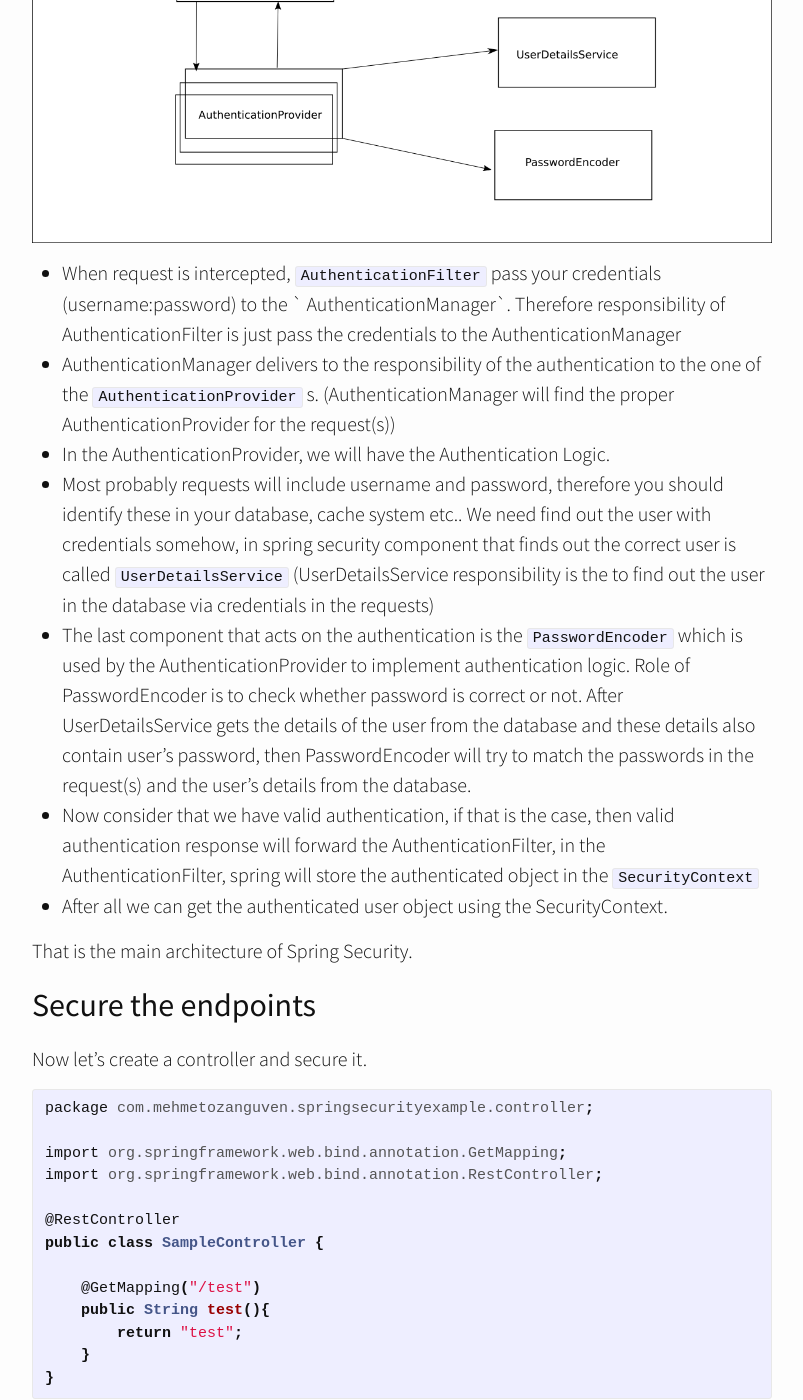
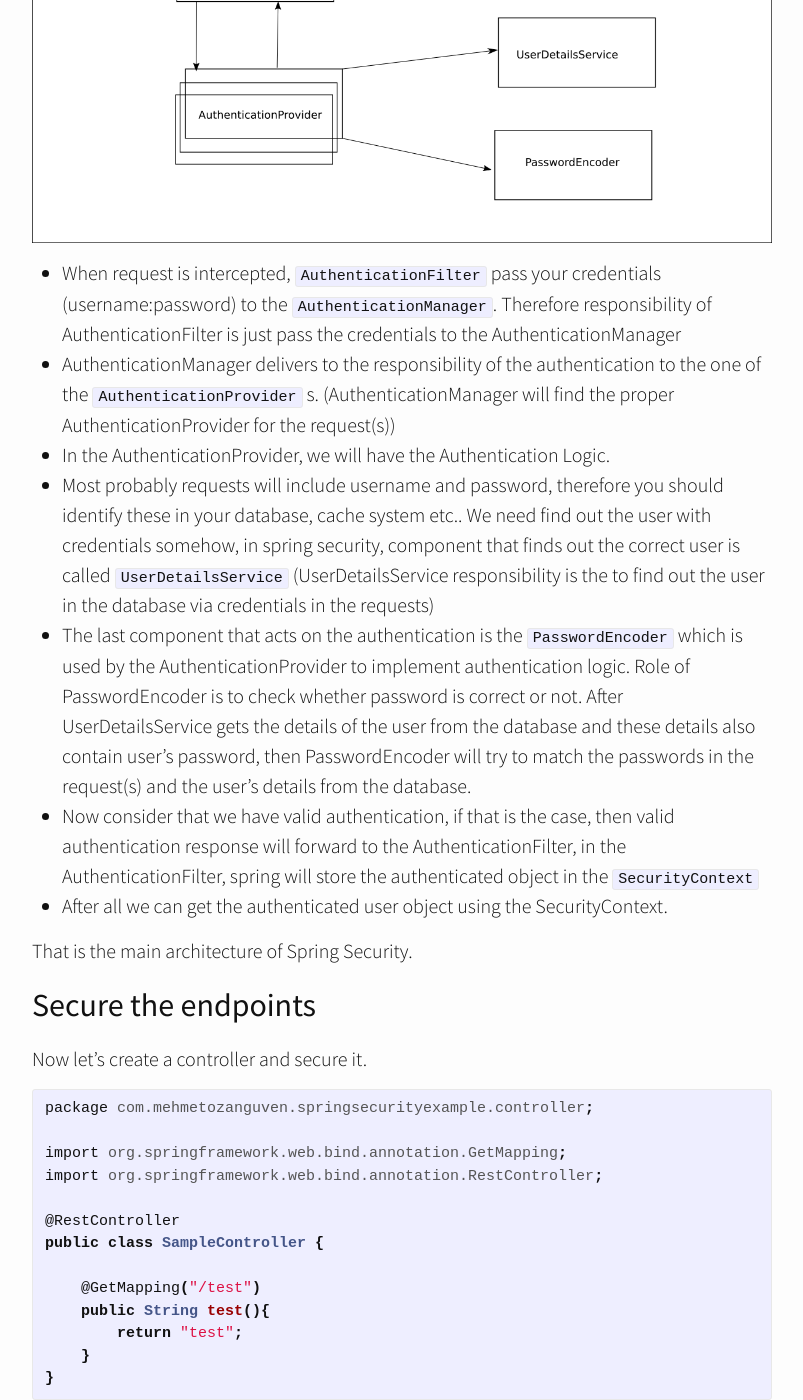
Before and after one commit to mehmetozanguven/mehmetozanguven.github.io, a Jekyll site: the page built from _posts/spring_framework/2020-12-29-spring-security-1-basic-concepts.md, in a window 1280 px wide and 1400 px high, scrolled down 2611 px. Shown: the whole window, without its empty margins (238-1041 px from the left). Built offline with Jekyll 4.4.1, drawn with Linux system fonts in a browser that asks for light colours; nearby versions of some CDN libraries; some of the changed text lies outside the part shown.

Commit message:
some text added

```diff
--- a/_posts/spring_framework/2020-12-29-spring-security-1-basic-concepts.md
+++ b/_posts/spring_framework/2020-12-29-spring-security-1-basic-concepts.md
@@ -73,12 +73,12 @@ First, summarize the overall architecture:
 
 <img src="/assets/spring/security/basic_concepts/spring_security_basic.png" alt="spring_security_basic.png" />
 
-- When request is intercepted, `AuthenticationFilter` pass your credentials (username:password) to the ` AuthenticationManager`. Therefore responsibility of AuthenticationFilter is just pass the credentials to the AuthenticationManager
+- When request is intercepted, `AuthenticationFilter` pass your credentials (username:password) to the `AuthenticationManager`. Therefore responsibility of AuthenticationFilter is just pass the credentials to the AuthenticationManager
 - AuthenticationManager delivers to the responsibility of the authentication to the one of the `AuthenticationProvider` s. (AuthenticationManager will find the proper AuthenticationProvider for the request(s))
 - In the AuthenticationProvider, we will have the Authentication Logic.
-- Most probably requests will include username and password, therefore you should identify these in your database, cache system etc.. We need find out the user with credentials somehow, in spring security component that finds out the correct user is called `UserDetailsService` (UserDetailsService responsibility is the to find out the user in the database via credentials in the requests)
+- Most probably requests will include username and password, therefore you should identify these in your database, cache system etc.. We need find out the user with credentials somehow, in spring security, component that finds out the correct user is called `UserDetailsService` (UserDetailsService responsibility is the to find out the user in the database via credentials in the requests)
 - The last component that acts on the authentication is the `PasswordEncoder` which is used by the AuthenticationProvider to implement authentication logic. Role of PasswordEncoder is to check whether password is correct or not. After UserDetailsService gets the details of the user from the database and these details also contain user's password, then PasswordEncoder will try to match the passwords in the request(s) and the user's details from the database.
-- Now consider that we have valid authentication, if that is the case, then valid authentication response will forward the AuthenticationFilter, in the AuthenticationFilter, spring will store the authenticated object in the `SecurityContext`
+- Now consider that we have valid authentication, if that is the case, then valid authentication response will forward to the AuthenticationFilter, in the AuthenticationFilter, spring will store the authenticated object in the `SecurityContext`
 - After all we can get the authenticated user object using the SecurityContext.
 
 That is the main architecture of Spring Security.
@@ -142,8 +142,7 @@ package org.springframework.security.web.authentication.www;
 public class BasicAuthenticationFilter extends OncePerRequestFilter {
 	@Override
 	protected void doFilterInternal(HttpServletRequest request,
-			HttpServletResponse response, FilterChain chain)
-					throws IOException, ServletException {
+			HttpServletResponse response, FilterChain chain) throws IOException, ServletException {
 			// ....
 			if (authenticationIsRequired(username)) {
 				Authentication authResult = this.authenticationManager
```
Also changed, not shown: other parts of _posts/spring_framework/2020-12-29-spring-security-1-basic-concepts.md (+8 -9 lines).
